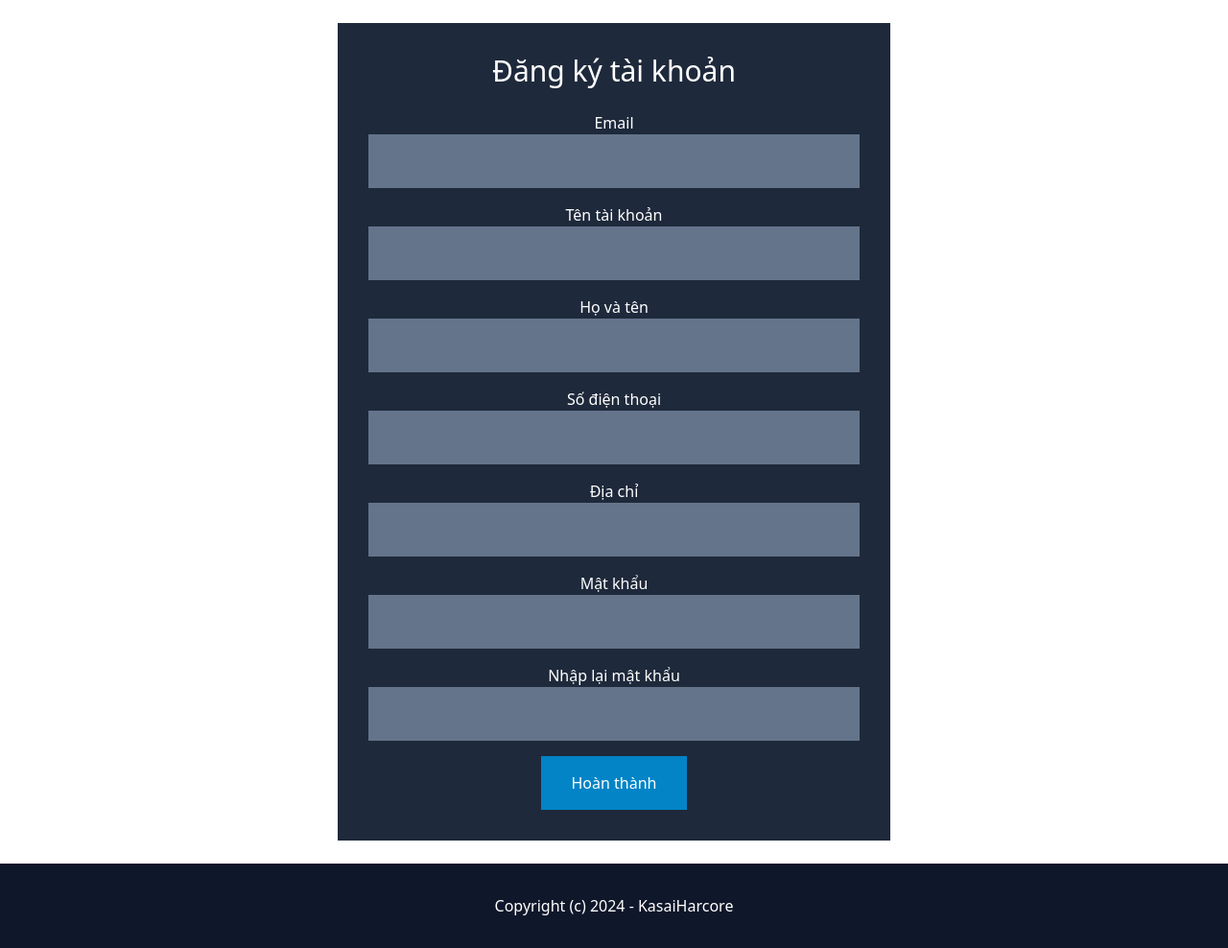
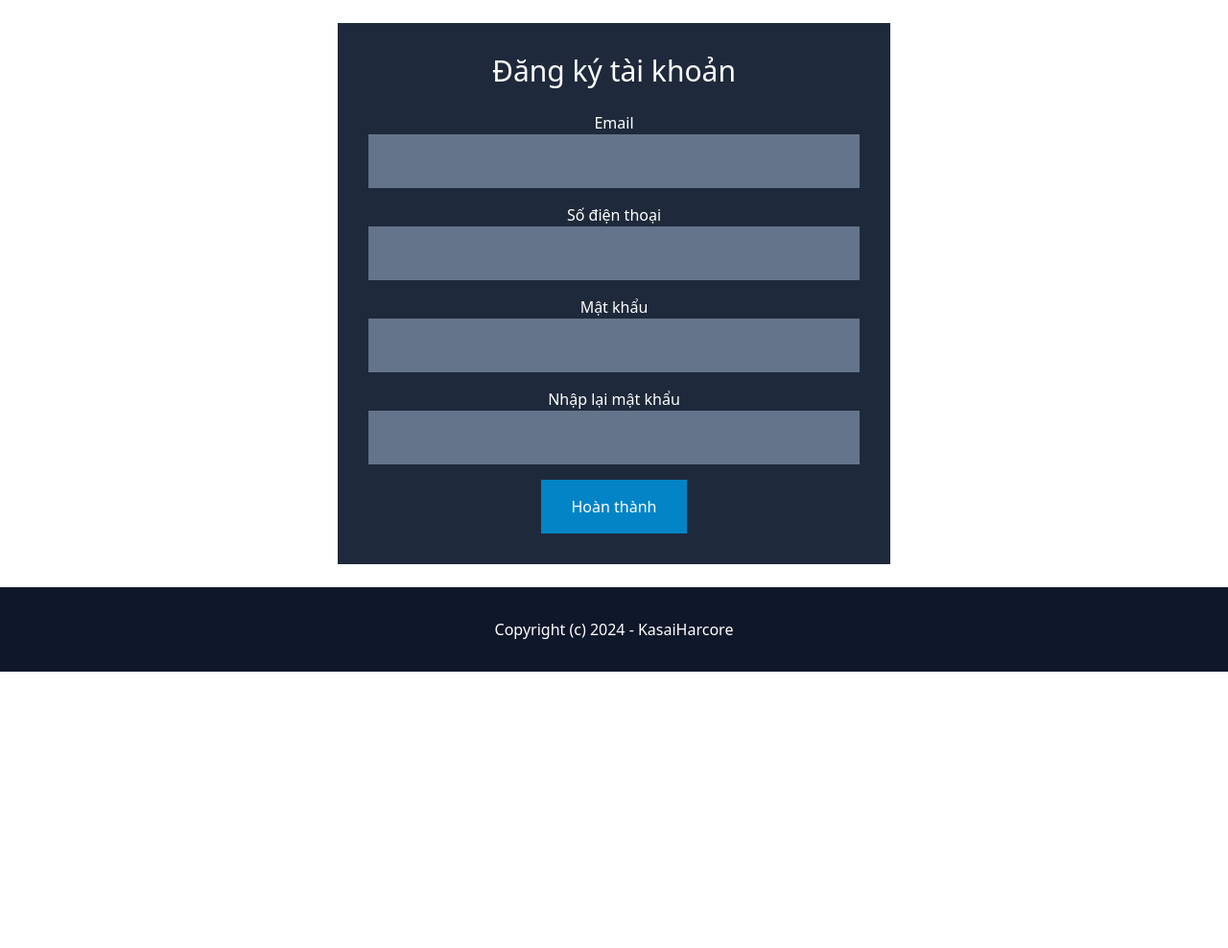
Before and after one commit to KasaiHarcore/Truong-An-Food, a Django app: template TruongAnFood/account/templates/account/signup.html in a window 1280 px wide. Shown: the part 76-1064 px from the top of the page at 96% size. After the commit the page ends 776 px from the top, so only its background shows below. Run offline with Django 4.2, Linux system fonts and the light colour scheme; the template is opened without the code that fills it, so the values that code supplies are empty; some libraries are stand-ins or nearby versions.

Commit message:
Re-modified

```diff
--- a/TruongAnFood/account/models.py
+++ b/TruongAnFood/account/models.py
@@ -10,9 +10,7 @@ class CustomUserManager(UserManager):
         """
         if not email:
             raise ValueError('The given email must be set')
-        name = extra_fields.get('name')
         phone = extra_fields.get('phone')
-        username = extra_fields.get('username')
         email = self.normalize_email(email)
         user = self.model(email=email, **extra_fields)
         user.set_password(password)
@@ -34,8 +32,6 @@ class User(AbstractBaseUser, PermissionsMixin):
     email = models.EmailField(unique=True)
     name = models.CharField(max_length=50, blank=False, null=True)
     phone = models.CharField(max_length=10, blank=False, null=True)
-    address = models.CharField(max_length=255, blank=True, null=True)
-    username = models.CharField(max_length=100, blank=False, null=True)
 
     is_staff = models.BooleanField(default=False)
     is_active = models.BooleanField(default=True)
@@ -48,4 +44,4 @@ class User(AbstractBaseUser, PermissionsMixin):
 
     USERNAME_FIELD = 'email'
     EMAIL_FIELD = 'email'
-    REQUIRED_FIELDS = ['name', 'phone', 'username',]
+    REQUIRED_FIELDS = ['name', 'phone',]
--- a/TruongAnFood/account/templates/account/signup.html
+++ b/TruongAnFood/account/templates/account/signup.html
@@ -12,23 +12,8 @@
         </div>
 
         <div>
-            <label class = "text-white">Tên tài khoản</label><br>
-            <input name = "username" type = "text" class = "w-full py-4 px-6 bg-slate-500 text-white">
-        </div>
-
-        <div>
-            <label class = "text-white">Họ và tên</label><br>
-            <input name = "name" type = "text" class = "w-full py-4 px-6 bg-slate-500 text-white">
-        </div>
-
-        <div>
             <label class = "text-white">Số điện thoại</label><br>
             <input name = "number" type = "text" class = "w-full py-4 px-6 bg-slate-500 text-white">
-        </div>
-
-        <div>
-            <label class = "text-white">Địa chỉ</label><br>
-            <input name = "address" type = "text" class = "w-full py-4 px-6 bg-slate-500 text-white">
         </div>
 
         <div>
```
